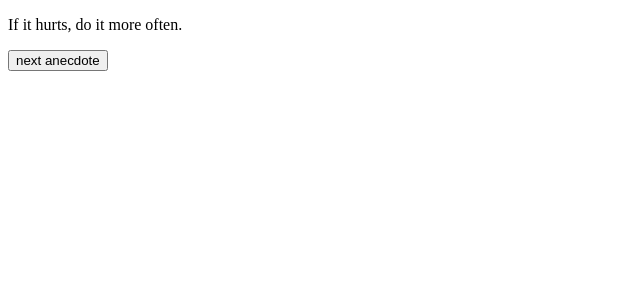
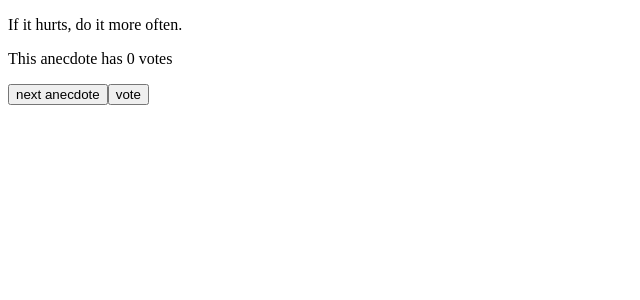
Before and after one commit to cs-kayl/FullStackOpen2022, a React (Create React App) app in the folder part1/anecdotes/: page / in a window 1280 px wide. Shown: the top 300 px of the page, without its empty margins (0-640 px from the left). Built offline with nearby package versions, Linux system fonts and the light colour scheme.

Commit message:
Exercise 1.13 anecdotes step2 completed

```diff
--- a/part1/anecdotes/src/App.js
+++ b/part1/anecdotes/src/App.js
@@ -4,28 +4,43 @@
   return <button onClick={onClick}>{text}</button>
 }
 
+const Anecdote = ({ anecdote, votes }) => {
+  return (
+    <>
+      <p>{anecdote}</p>
+      <p>{"This anecdote has"} {votes} {"votes"}</p>
+    </>
+  )
+}
+
 const App = () => {
   const anecdotes = [
-    'If it hurts, do it more often.',
-    'Adding manpower to a late software project makes it later!',
-    'The first 90 percent of the code accounts for the first 10 percent of the development time...The remaining 10 percent of the code accounts for the other 90 percent of the development time.',
-    'Any fool can write code that a computer can understand. Good programmers write code that humans can understand.',
-    'Premature optimization is the root of all evil.',
-    'Debugging is twice as hard as writing the code in the first place. Therefore, if you write the code as cleverly as possible, you are, by definition, not smart enough to debug it.',
-    'Programming without an extremely heavy use of console.log is same as if a doctor would refuse to use x-rays or blood tests when diagnosing patients.'
+    {anecdote:'If it hurts, do it more often.', votes: 0},
+    {anecdote:'Adding manpower to a late software project makes it later!',votes: 0},
+    {anecdote:'The first 90 percent of the code accounts for the first 10 percent of the development time...The remaining 10 percent of the code accounts for the other 90 percent of the development time.',votes: 0},
+    {anecdote:'Any fool can write code that a computer can understand. Good programmers write code that humans can understand.', votes: 0},
+    {anecdote:'Premature optimization is the root of all evil.', votes:0},
+    {anecdote:'Debugging is twice as hard as writing the code in the first place. Therefore, if you write the code as cleverly as possible, you are, by definition, not smart enough to debug it.', votes:0},
+    {anecdote:'Programming without an extremely heavy use of console.log is same as if a doctor would refuse to use x-rays or blood tests when diagnosing patients.', votes:0}
   ]
   const [selected, setSelected] = useState(0)
+  const [votes, setVotes] = useState(anecdotes)
 
-  const handleClick = (e) => {
-    console.log("EVENT TARGET", e.target)
+  const handleNextAnecdote = () => {
     let max = anecdotes.length
     setSelected(Math.floor(Math.random()*max))
   }
 
+  const handleVote = () => {
+    votes[selected].votes += 1
+    setVotes({...votes})
+  }
+
   return (
     <div>
-      <p>{anecdotes[selected]}</p>
-      <Button text={"next anecdote"} onClick={handleClick} />
+      <Anecdote anecdote={anecdotes[selected].anecdote} votes={votes[selected].votes} />
+      <Button text={"next anecdote"} onClick={handleNextAnecdote} />
+      <Button text={"vote"} onClick={handleVote} />
     </div>
   )
 }
```
